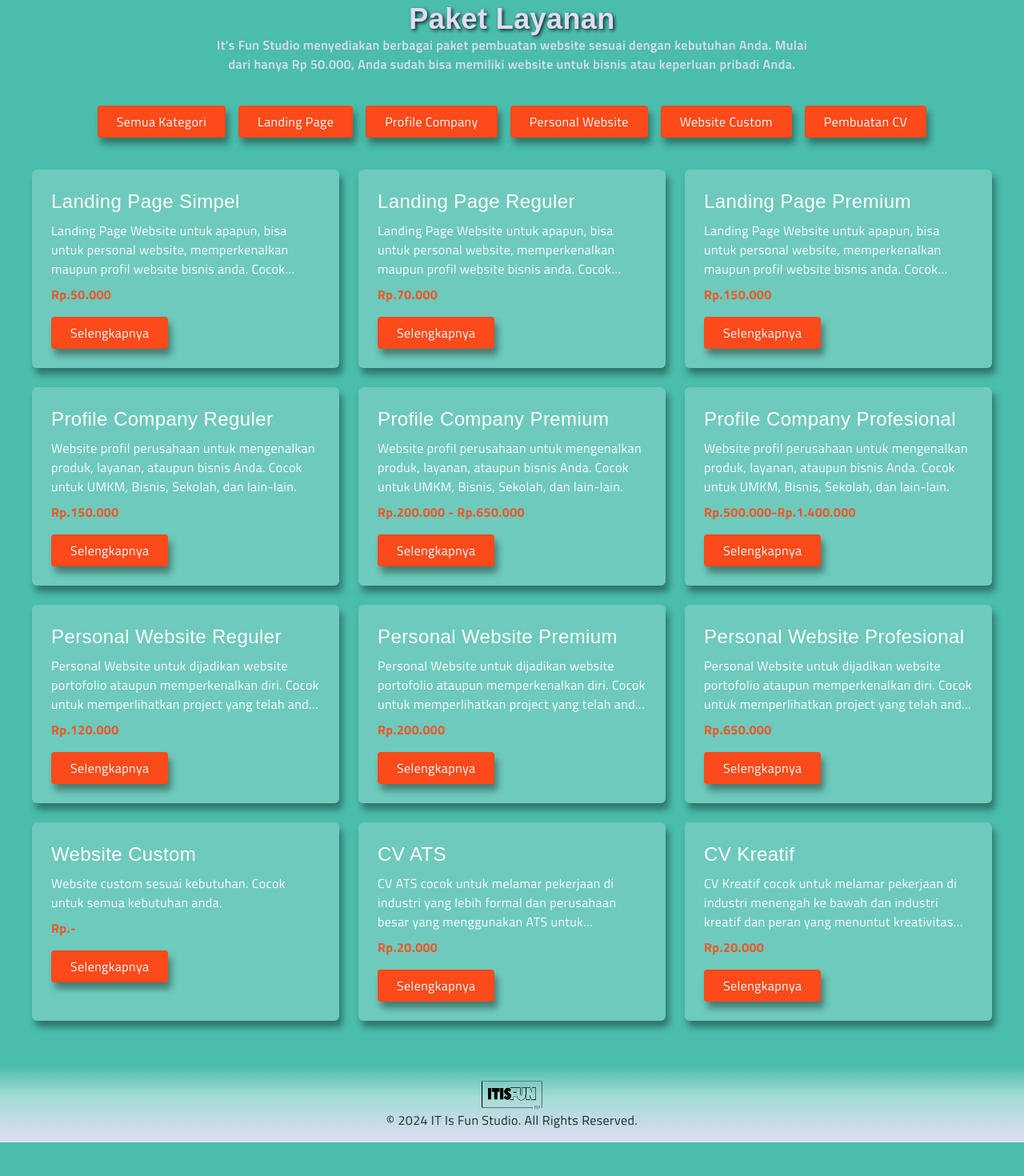
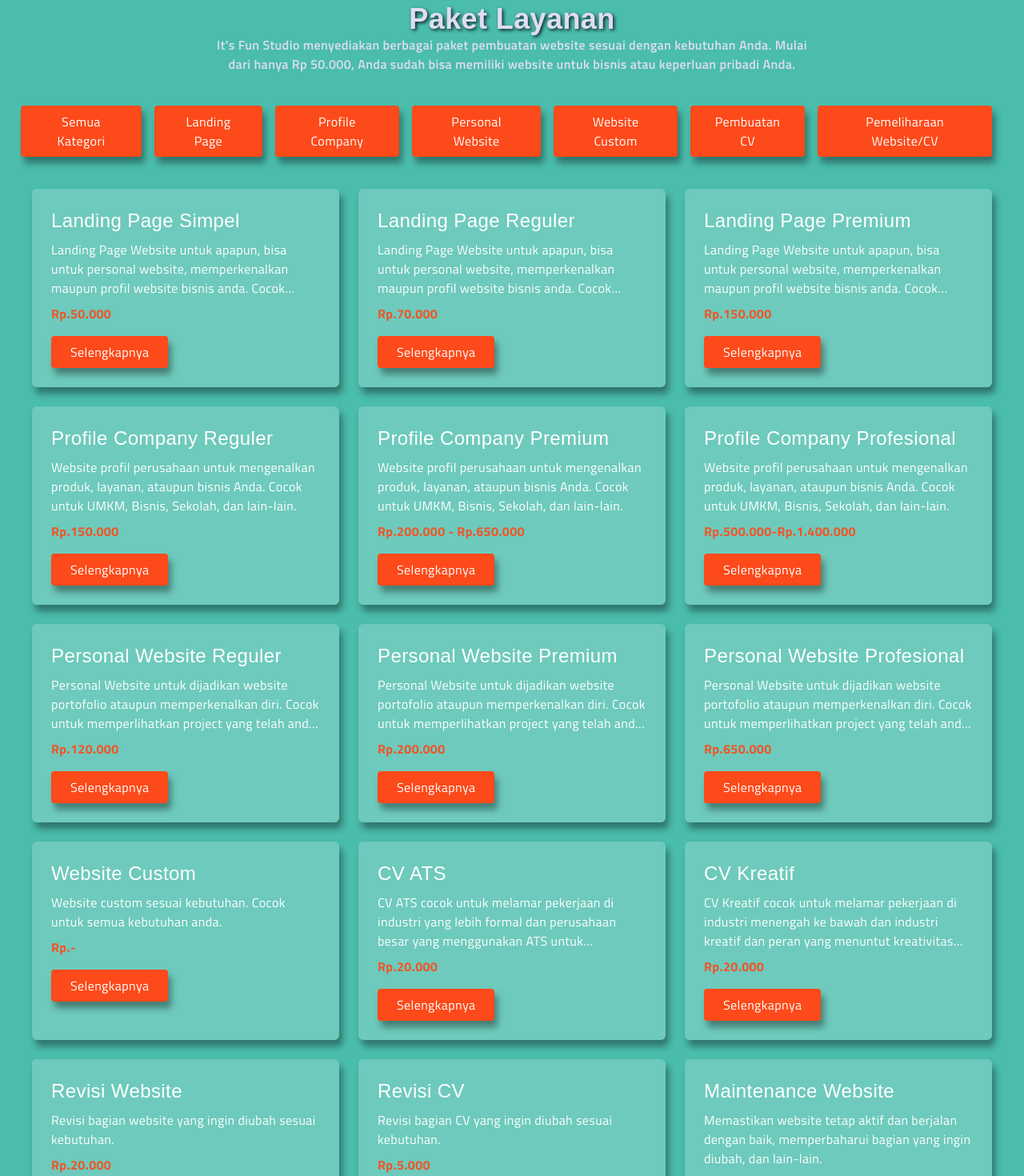
Before and after one commit to dimaspamungkasmursidi/ITIsFun, a React (Vite) app: page /paket in a window 1280 px wide. Shown: the part 120-1590 px from the top of the page at 80% size. Before the commit the page ends 1548 px from the top, so only its background shows below. Built offline with nearby package versions, Linux system fonts and the light colour scheme; a web font is replaced by a local one.

Commit message:
Update paket page

```diff
--- a/src/Components/organisms/Paket/PaketPage.jsx
+++ b/src/Components/organisms/Paket/PaketPage.jsx
@@ -5,7 +5,7 @@ import Button from "../../atoms/Button";
 import { FaWhatsapp } from "react-icons/fa";
 
 const items = [
-  // LANDING PAGE
+  // LANDING PAGE------------------------------------------------------
   {
     title: "Landing Page Simpel",
     desc1:
@@ -47,7 +47,7 @@ const items = [
     },
     category: "Landing Page",
   },
-  //   PROFILE COMPANY
+  //   PROFILE COMPANY------------------------------------------------------
   {
     title: "Profile Company Reguler",
     desc1:
@@ -91,7 +91,7 @@ const items = [
     },
     category: "Profile Company",
   },
-  //   PERSONAL WEBSITE
+  //   PERSONAL WEBSITE------------------------------------------------------
   {
     title: "Personal Website Reguler",
     desc1:
@@ -133,7 +133,7 @@ const items = [
     },
     category: "Personal Website",
   },
-  //   WEBSITE CUSTOM
+  //   WEBSITE CUSTOM------------------------------------------------------
   {
     title: "Website Custom",
     desc1: "Website custom sesuai kebutuhan. Cocok untuk semua kebutuhan anda.",
@@ -147,12 +147,12 @@ const items = [
     },
     category: "Website Custom",
   },
-  //   Pembuatan CV
+  //   Pembuatan CV------------------------------------------------------
   {
     title: "CV ATS",
     desc1:
       "CV ATS cocok untuk melamar pekerjaan di industri yang lebih formal dan perusahaan besar yang menggunakan ATS untuk menyaring aplikasi. Gunakan ini untuk memastikan CV Anda melewati penyaringan awal dan sampai ke perekrut manusia.",
-    keterangan: "Dapat Surat Lamaran Pekerjaan",
+    desc2: "CV + Dapat Surat Lamaran Pekerjaan",
     price: "Rp.20.000",
     animation: {
       initial: { opacity: 0, scale: 0.8 },
@@ -164,13 +164,50 @@ const items = [
     title: "CV Kreatif",
     desc1:
       "CV Kreatif cocok untuk melamar pekerjaan di industri menengah ke bawah dan industri kreatif dan peran yang menuntut kreativitas serta inovasi. Gunakan ini saat Anda tahu perekrut akan menghargai desain visual dan ketika Anda mengirimkan CV langsung ke email atau orang yang akan membaca CV tersebut.",
-    keterangan: "Dapat Surat Lamaran Pekerjaan",
+    desc2: "CV + Dapat Surat Lamaran Pekerjaan",
     price: "Rp.20.000",
     animation: {
       initial: { opacity: 0, scale: 0.8 },
       animate: { opacity: 1, scale: 1 },
     },
     category: "Pembuatan CV",
+  },
+  {
+    title: "Revisi Website",
+    desc1:
+      "Revisi bagian website yang ingin diubah sesuai kebutuhan.",
+    desc2: "Harga untuk 1 kali revisi.",
+    price: "Rp.20.000",
+    animation: {
+      initial: { opacity: 0, scale: 0.8 },
+      animate: { opacity: 1, scale: 1 },
+    },
+    category: "Pemeliharaan",
+  },
+  //   PEMELIHARAAN------------------------------------------------------
+  {
+    title: "Revisi CV",
+    desc1:
+      "Revisi bagian CV yang ingin diubah sesuai kebutuhan.",
+    desc2: "Harga untuk 1 kali revisi.",
+    price: "Rp.5.000",
+    animation: {
+      initial: { opacity: 0, scale: 0.8 },
+      animate: { opacity: 1, scale: 1 },
+    },
+    category: "Pemeliharaan",
+  },
+  {
+    title: "Maintenance Website",
+    desc1:
+      "Memastikan website tetap aktif dan berjalan dengan baik, memperbaharui bagian yang ingin diubah, dan lain-lain.",
+    desc2: "Menyediakan maintenance mingguan dan bulanan.",
+    price: "Rp.50.000 - Rp.200.000",
+    animation: {
+      initial: { opacity: 0, scale: 0.8 },
+      animate: { opacity: 1, scale: 1 },
+    },
+    category: "Pemeliharaan",
   },
 ];
 
@@ -238,7 +275,7 @@ const PaketPage = () => {
 
         {/* CATEGORY FILTER */}
         <div className="w-full overflow-x-auto overflow-y-hidden categories-filter">
-        <div className="flex items-center sm:justify-center gap-4 py-4 overflow-x-scroll overflow-y-hidden categories-filter">
+          <div className="flex items-center sm:justify-center gap-4 py-4 pl-0.5 pr-4 overflow-x-scroll overflow-y-hidden categories-filter">
             {[
               "Semua Kategori",
               "Landing Page",
@@ -246,6 +283,7 @@ const PaketPage = () => {
               "Personal Website",
               "Website Custom",
               "Pembuatan CV",
+              "Pemeliharaan Website/CV",
             ].map((category) => (
               <Button
                 key={category}
@@ -261,7 +299,12 @@ const PaketPage = () => {
         <div className="grid grid-cols-1 md:grid-cols-2 lg:grid-cols-3 gap-6">
           {filteredItems.map((item, index) => {
             return (
-                <Card item={item} index={index} key={index} openModal={openModal} />
+              <Card
+                item={item}
+                index={index}
+                key={index}
+                openModal={openModal}
+              />
             );
           })}
         </div>
@@ -271,7 +314,7 @@ const PaketPage = () => {
       {modalVisible && selectedItem && (
         <section className="fixed inset-0 flex items-center justify-center bg-black/50 backdrop-blur-md z-50">
           <motion.div
-              className="relative bg-tertiary p-6 rounded-lg shadow-lg text-dark"
+            className="relative max-w-4xl bg-tertiary p-6 rounded-lg shadow-lg text-dark"
             initial={{ opacity: 0, scale: 0.8 }}
             animate={{ opacity: 1, scale: 1 }}
             transition={{ duration: 0.3 }}
@@ -326,9 +369,7 @@ const PaketPage = () => {
       ref={cardRef}
       className="max-w-sm mx-auto p-6 bg-glass-light rounded-md backdrop-blur-sm shadow-[4.0px_8.0px_8.0px_rgba(0,0,0,0.38)]"
       initial={item.animation.initial}
-        animate={
-          cardInView ? item.animation.animate : item.animation.initial
-        }
+      animate={cardInView ? item.animation.animate : item.animation.initial}
       transition={{ duration: 0.5, delay: index * 0.1 }}
     >
       <h2 className="text-2xl font-bold text-white mb-2 londrina-regular">
```
Lines whose indentation alone changed are shown as unchanged.
